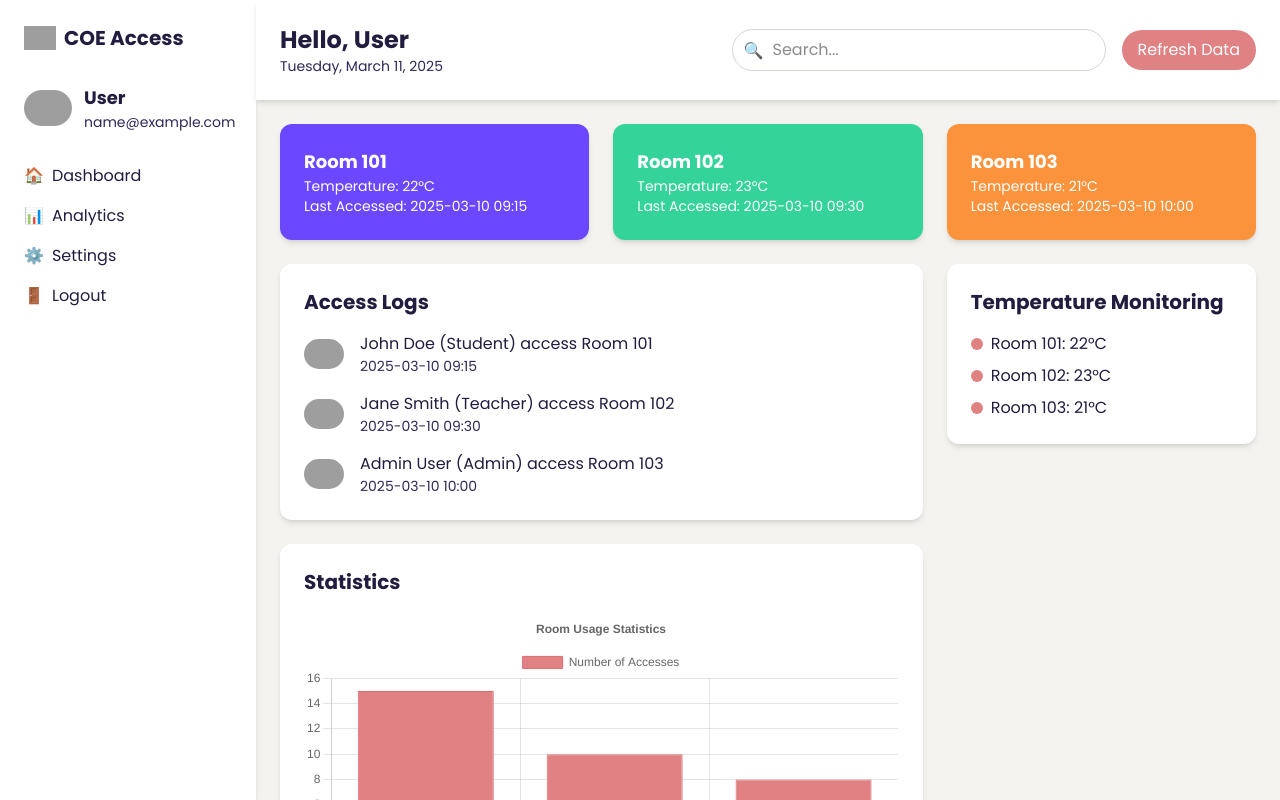
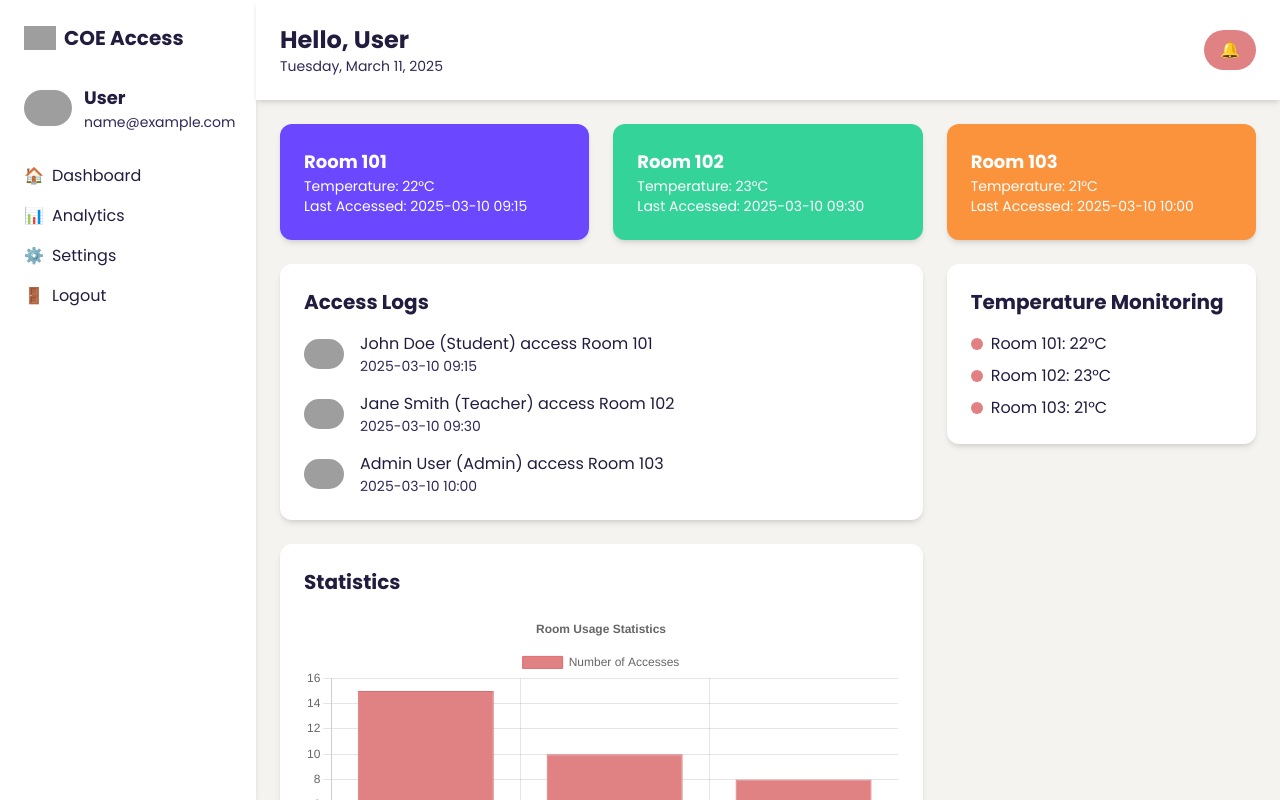
Before and after one commit to Thuwapat/CloudApp_classproject, a Next.js app in the folder frontend/: page /dashboard in a window 1280 px wide. Shown: the top 800 px of the page. Built offline with nearby package versions, Linux system fonts and the light colour scheme; sample sign-in values are in the browser's storage; grey boxes are pictures that could not be loaded.

Commit message:
update notification

```diff
--- a/frontend/src/components/ui/dashboardheader.tsx
+++ b/frontend/src/components/ui/dashboardheader.tsx
@@ -20,15 +20,9 @@ const DashboardHeader: React.FC<DashboardHeaderProps> = ({ firstName }) => {
       </div>
       <div className="flex items-center space-x-4">
         <div className="relative">
-          <input
-            type="text"
-            placeholder="Search..."
-            className="pl-10 pr-4 py-2 rounded-full border border-gray-300 focus:outline-none focus:ring-2 focus:ring-[#E08184FF]"
-          />
-          <span className="absolute left-3 top-2.5">🔍</span>
         </div>
         <button className="bg-[#E08184FF] text-white px-4 py-2 rounded-full hover:bg-[#E06A6EFF]">
-          Refresh Data
+          🔔
         </button>
       </div>
     </header>
```
